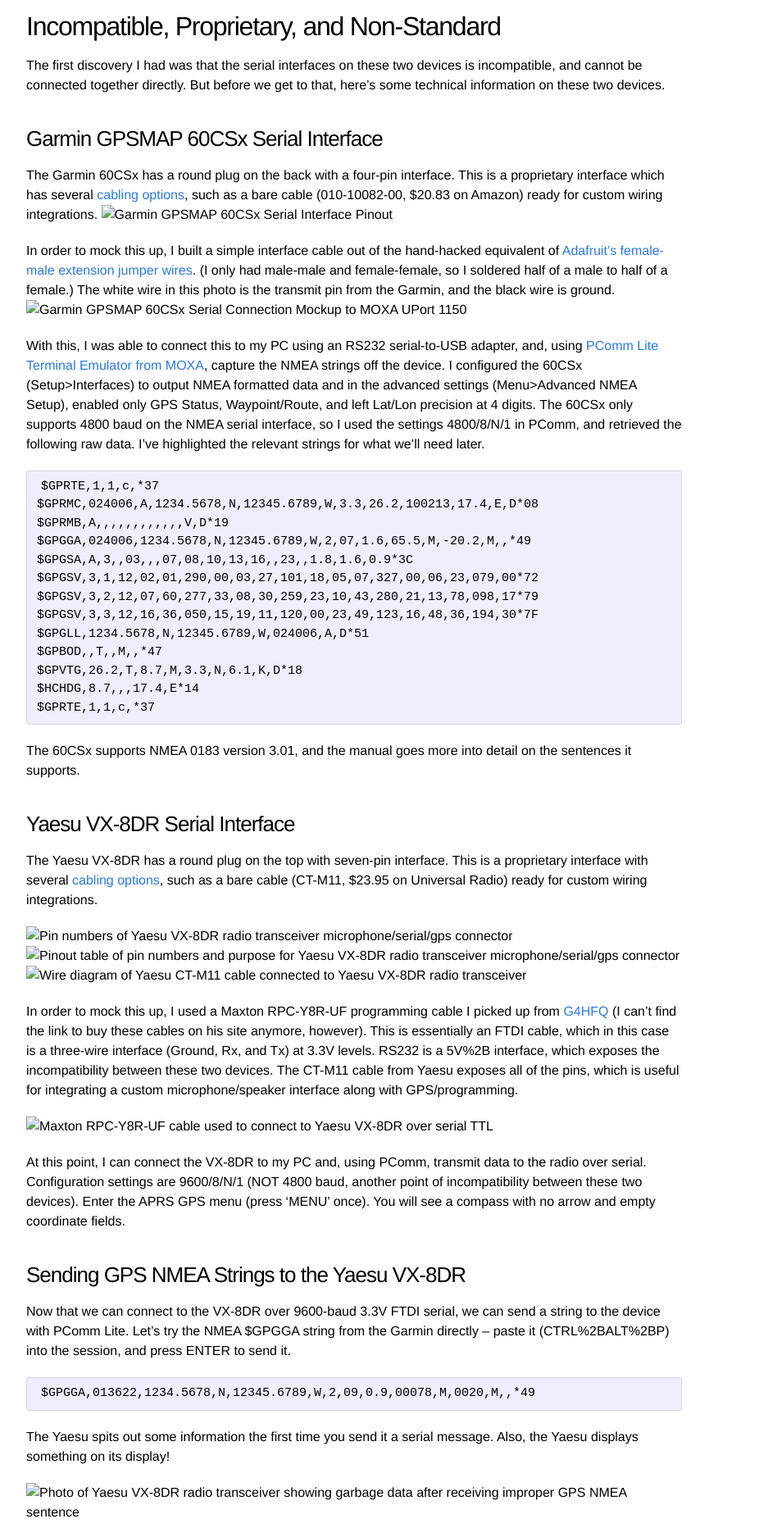
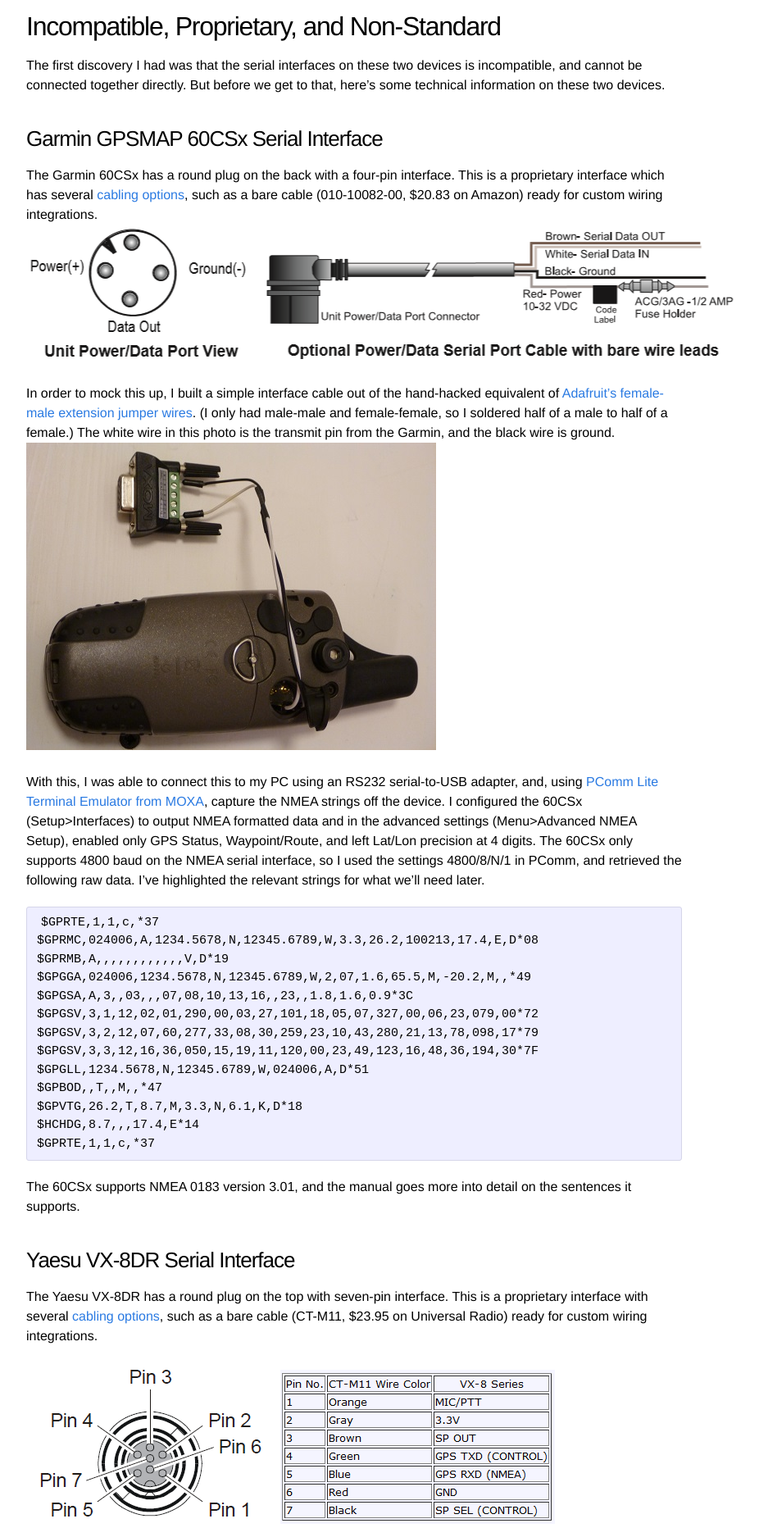
Before and after one commit to Lingnik/lingnik.github.io, a Jekyll site: the page built from _posts/2013-02-10-reverse-engineering-yaesu-vx-8dr-gps-interface.markdown, in a window 1280 px wide. Shown: the part 1164-3039 px from the top of the page at 82% size, without its empty margins (208-1134 px from the left). Built offline with Jekyll 4.4.1, drawn with Linux system fonts in a browser that asks for light colours; comment, search, counter and statistics services are not loaded.

Commit message:
repairing images in yaesu page

```diff
--- a/_posts/2013-02-10-reverse-engineering-yaesu-vx-8dr-gps-interface.markdown
+++ b/_posts/2013-02-10-reverse-engineering-yaesu-vx-8dr-gps-interface.markdown
@@ -335,17 +335,17 @@ There's no easy way to find out what version of NMEA the VX-8DR (or VX-8GR) supp
    [1]: http://aprs.fi/info/a/KG7BBG-7
    [2]: http://stuartl.longlandclan.yi.org/blog/2012/03/24/yaesu-vx8dr/
    [3]: https://buy.garmin.com/shop/shop.do?pID=310
-   [4]: http://www.lingnik.com/system/files/garmin-gpsmap-60csx-serial-interface.png
+   [4]: http://lingnik.com/assets/yaesu/garmin-gpsmap-60csx-serial-interface.png
    [5]: https://www.adafruit.com/products/824
-   [6]: http://www.lingnik.com/system/files/Garmin_Interface_500px.jpg
+   [6]: http://lingnik.com/assets/yaesu/Garmin_Interface_500px.jpg
    [7]: http://www.moxa.com/product/download_pcommlite_info.htm
    [8]: http://www.universal-radio.com/catalog/ht/0008.html
-   [9]: http://www.lingnik.com/system/files/yaesu-ct-m11-cable-pin-numbers.png
-   [10]: http://www.lingnik.com/system/files/yaesu-vx-8dr-mic-pinout.png
-   [11]: http://www.lingnik.com/system/files/yaesu-ct-m11-cable-pinout.png
+   [9]: http://lingnik.com/assets/yaesu/yaesu-ct-m11-cable-pin-numbers.png
+   [10]: http://lingnik.com/assets/yaesu/yaesu-vx-8dr-mic-pinout.png
+   [11]: http://lingnik.com/assets/yaesu/yaesu-ct-m11-cable-pinout.png
    [12]: http://www.g4hfq.co.uk/links.html
-   [13]: http://www.lingnik.com/system/files/Yaesu_Cable_500px.jpg
-   [14]: http://www.lingnik.com/system/files/Yaesu_Bad_500px.jpg
+   [13]: http://lingnik.com/assets/yaesu/Yaesu_Cable_500px.jpg
+   [14]: http://lingnik.com/assets/yaesu/Yaesu_Bad_500px.jpg
    [15]: https://www.google.com/search?q=nmea%2B0183%2Bversion%2B3.01%2Bfiletype%3Apdf
    [16]: http://translate.google.com/translate?hl=en&amp;sl=ja&amp;u=http://www.posit.co.jp/seihin/pdf/GPS-72_J.pdf&amp;prev=/search%3Fq%3D%2522position%2522%2B%2522gps-72%2522%2B%252251281-0894%2522%2Bfiletype:pdf%2B-garmin%26hl%3Den%26safe%3Doff%26tbo%3Dd%26biw%3D1280%26bih%3D699&amp;sa=X&amp;ei=3RsXUfe9B4z2igLTpIDoCA&amp;ved=0CDYQ7gEwAA
    [17]: http://www.nmea.org/Assets/20120830%200183%20manufacturer%20codes.pdf
@@ -353,6 +353,6 @@ There's no easy way to find out what version of NMEA the VX-8DR (or VX-8GR) supp
    [19]: http://www.gpsinformation.org/dale/nmea.htm
    [20]: http://aprs.gids.nl/nmea/
    [21]: http://groups.yahoo.com/group/VX8R/message/1208
-   [22]: http://www.lingnik.com/system/files/Yaesu_Good_500px.jpg
+   [22]: http://lingnik.com/assets/yaesu/Yaesu_Good_500px.jpg
    [23]: http://www.worldwidedx.com/handitalkies/36965-vx-8r-setting-time-how.html
    [24]: http://www.arifidenza.it/forum/pop_printer_friendly.asp?ARCHIVE=true&amp;TOPIC_ID=161925
```
Also changed, not shown: about.md (+1 -0 lines), assets/taylor-sepia.png (added), assets/yaesu/Garmin_Closeup_500px.jpg (added), assets/yaesu/Garmin_Interface_500px.jpg (added), assets/yaesu/Yaesu_Bad_500px.jpg (added), assets/yaesu/Yaesu_Cable_500px.jpg (added), assets/yaesu/Yaesu_Good_500px.jpg (added), assets/yaesu/garmin-gpsmap-60csx-serial-interface.png (added), assets/yaesu/yaesu-ct-m11-cable-pin-numbers.png (added), assets/yaesu/yaesu-ct-m11-cable-pinout.png (added), assets/yaesu/yaesu-vx-8dr-mic-pinout.png (added).
